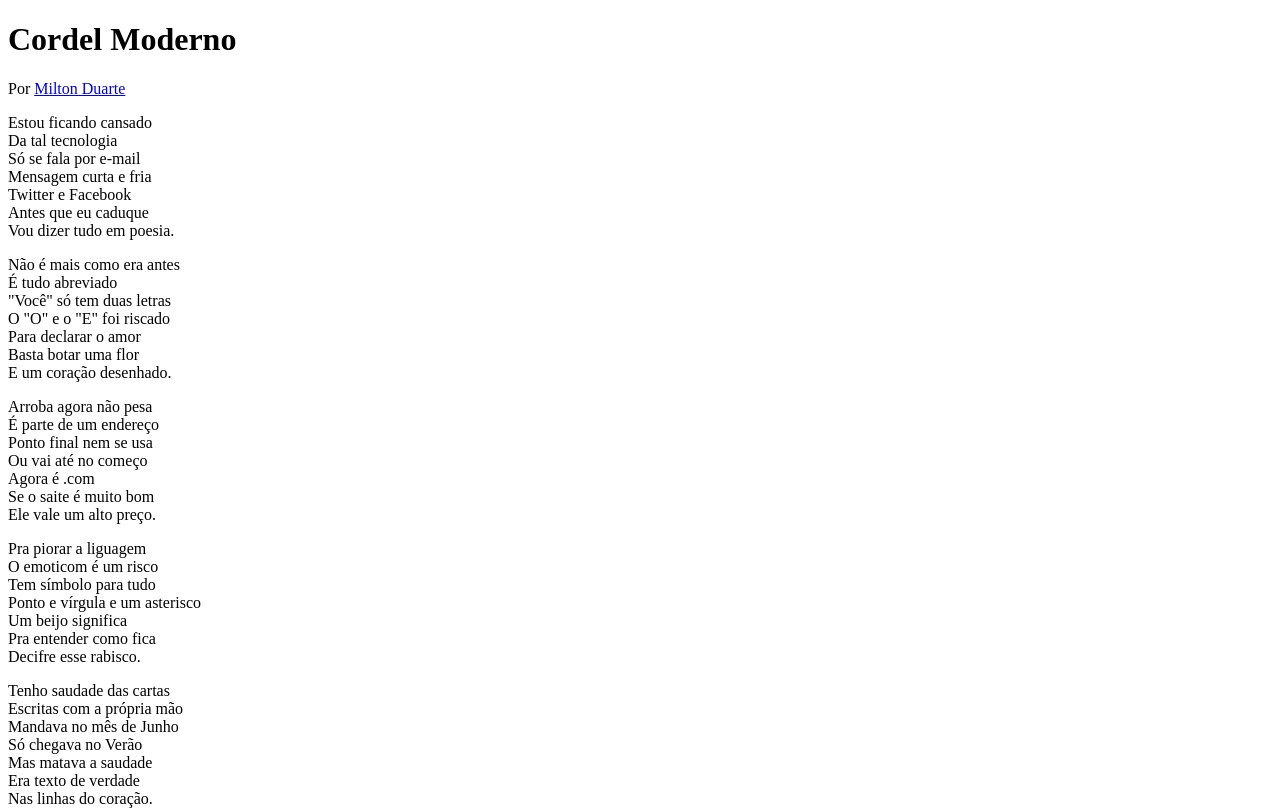
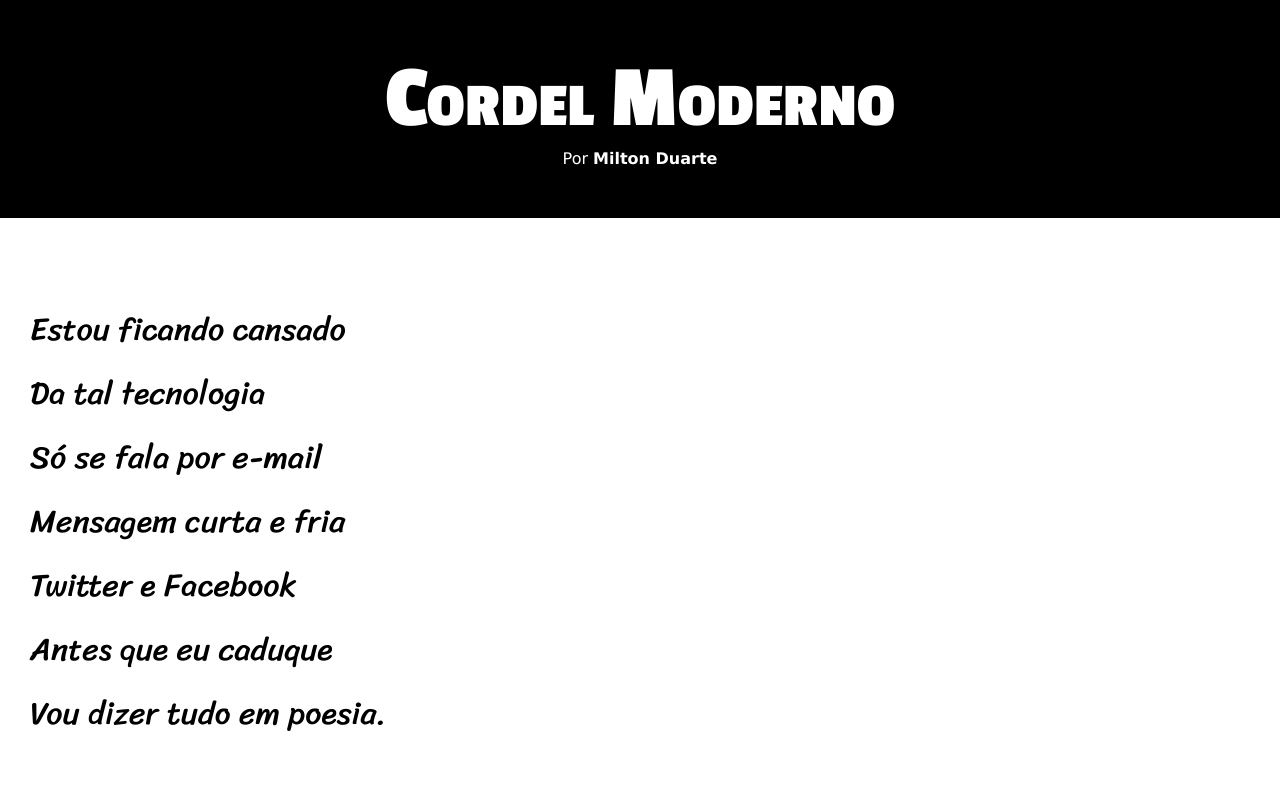
Before and after one commit to jessicaferreiradev/html5-css3, a plain HTML site: page desafios/cordel/index.html in a window 1280 px wide. Shown: the top 811 px of the page. Drawn offline with Linux system fonts and the light colour scheme.

Commit message:
desafio-cordel

```diff
--- a/desafios/cordel/estilo/style.css
+++ b/desafios/cordel/estilo/style.css
@@ -1,5 +1,96 @@
 @charset "UTF-8";
 
-body{
+@import url('https://fonts.googleapis.com/css2?family=Passion+One:wght@400;700;900&display=swap');
 
+@import url('https://fonts.googleapis.com/css2?family=Sriracha&display=swap');
+
+:root{
+    --fonte01: Verdana, Geneva, Tahoma, sans-serif;
+    --fonte02: "Passion One", cursive;
+    --fonte03: "Sriracha", cursive;
 }
+
+*{
+    margin: 0px;
+    padding: 0px;
+}
+
+html, body{
+    min-height: 100%;
+    background-color: darkgrey;
+    font-family: var(--fonte01);
+}
+header{
+    background-color: black;
+    color: white;
+    text-align: center;
+}
+header h1{
+    padding-top: 50px;
+    font-variant: small-caps;
+    font-family: var(--fonte02);
+    font-size: 7vw;
+}
+
+header p {
+    padding-bottom: 50px;
+}
+
+header a , footer a {
+    color: white;
+    text-decoration: none;
+    font-weight: bolder;
+}
+header a:hover, footer a:hover {
+    text-decoration: underline;
+}
+
+section {
+    padding-top: 10vh;
+    padding-bottom: 10vh;
+    line-height: 2em;
+    padding-left: 30px;
+    font-family: var(--fonte03);
+    font-size: 2.5vw;
+}
+
+section > p {
+    padding-bottom: 2em;
+}
+
+section.normal {
+    background-color: white;
+    color: black;
+}
+
+section.imagem {
+    background-color: rgba(0, 0, 0, 0.616);
+    color: white;
+    box-shadow: inset 6px 6px 13px 0px rgba(0, 0, 0, 0.842);
+    background-attachment: fixed;
+}
+
+section#img1{
+    background-image: url('../imagens/background001.jpg') ;
+    background-position: right center;
+    background-size: cover;
+}
+
+section#img2{
+    background-image: url('../imagens/background002.jpg');
+    background-position: right center;
+    background-size: cover;
+}
+section.imagem > p {
+    display: inline-block;
+    background-color: rgba(0, 0, 0, 0.336);
+    padding: 5px;
+    text-shadow: 1px 1px 0px black;
+}
+
+footer{
+    background-color: black;
+    color: white;
+    text-align: center;
+    padding: 10px;
+}
--- a/desafios/cordel/index.html
+++ b/desafios/cordel/index.html
@@ -12,7 +12,7 @@
         <p>Por <a href="https://www.recantodasletras.com.br/poesias/3186743" target="_blank">Milton Duarte</a></p>
     </header>
 
-    <section>
+    <section class="normal">
         <p>
             Estou ficando cansado <br>
             Da tal tecnologia  <br>
@@ -25,7 +25,7 @@
     </section>
 
 
-    <section>
+    <section class="imagem" id="img1">
         <p>
             Não é mais como era antes  <br>
             É tudo abreviado  <br>
@@ -37,7 +37,7 @@
         </p>
     </section>
 
-    <section>
+    <section class="normal">
         <p>
             Arroba agora não pesa  <br>
             É parte de um endereço  <br>
@@ -59,7 +59,7 @@
         </p>
     </section>
 
-    <section>
+    <section class="imagem" id="img2">
         <p>
             Tenho saudade das cartas  <br>
             Escritas com a própria mão  <br>
@@ -71,7 +71,7 @@
         </p>
     </section>
 
-    <section>
+    <section class="normal">
         <p>
             Agora, escrevo e envio  <br>
             Chegando na mesma hora  <br>
```
